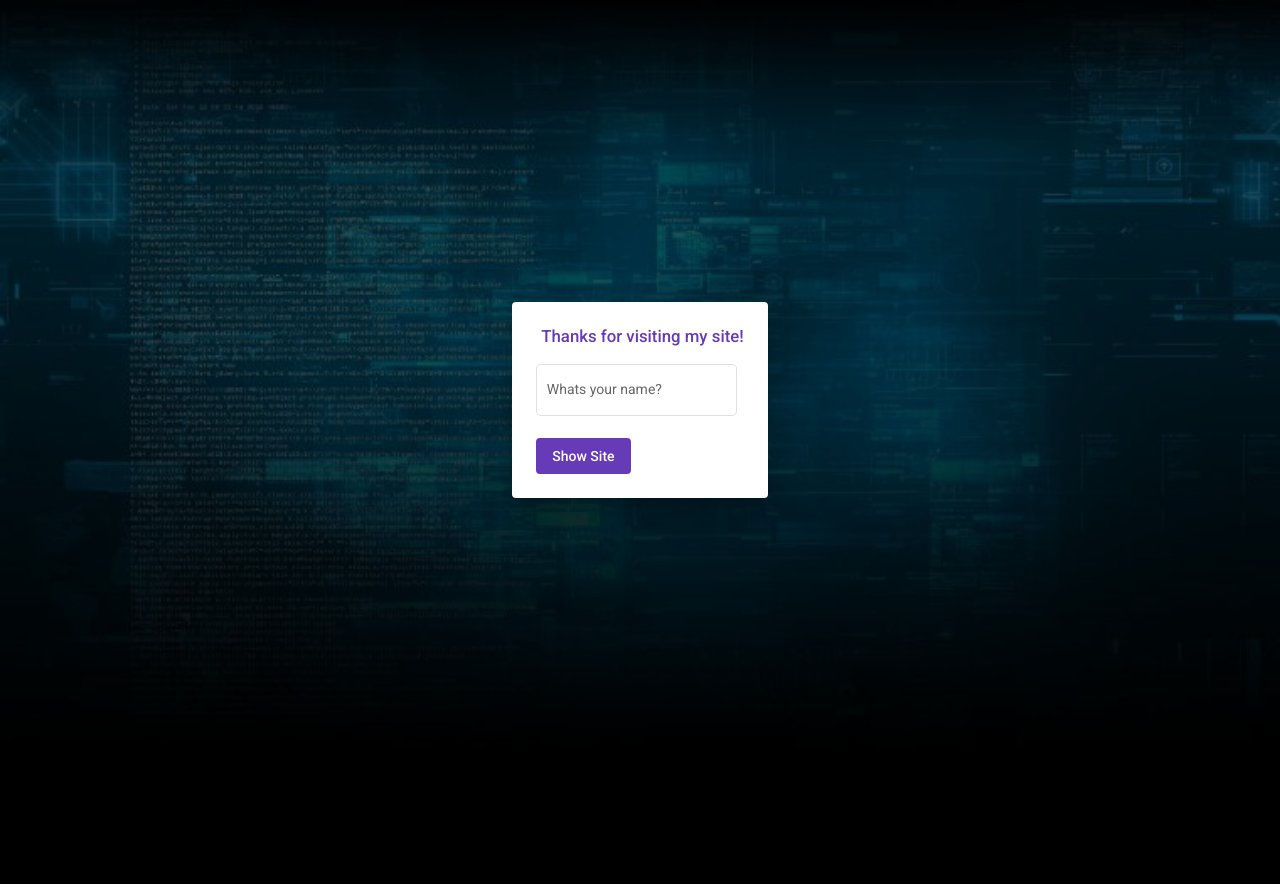
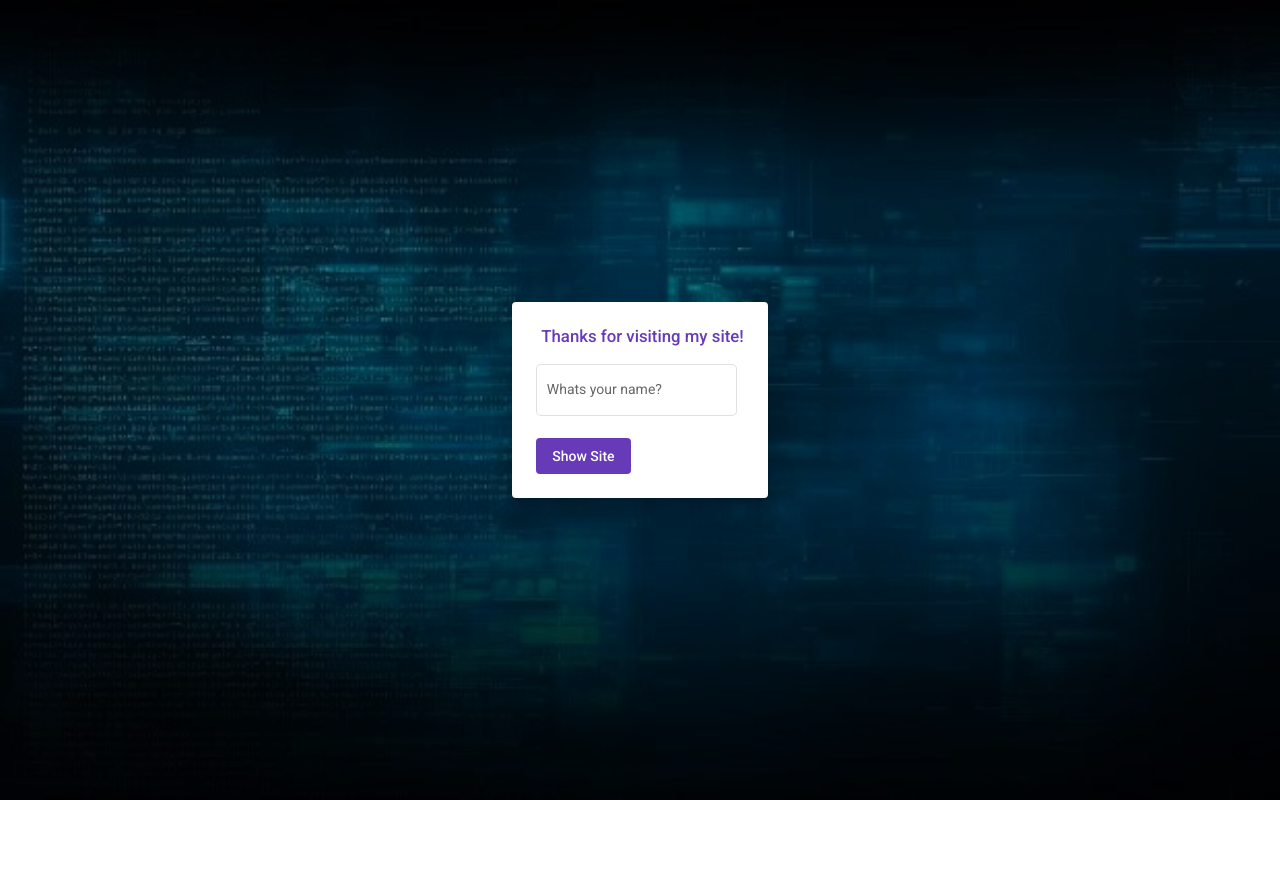
Before and after one commit to KeifferCulbreth/Portfolio, an Angular app: page / in a window 1280 px wide. After the commit the page ends 800 px from the top, so only its background shows below. Built offline with nearby package versions, Linux system fonts and the light colour scheme.

Commit message:
Refining

```diff
--- a/src/app/app.component.html
+++ b/src/app/app.component.html
@@ -1,15 +1,16 @@
-<div class="center-text">
-    <img src="../assets/img/background.jpg" class="background">
-    <div class="centered type-box">
-        <div id="nameIntro" class="large"></div>
-        <div id="myName" class="padding-top-15 "></div>
-        <div id="attribute1" class="padding-top-15 "></div>
-        <div id="attribute2" class="padding-top-15"></div>
-        <div id="attribute3" class="padding-top-15"></div>
-    </div>
-    <div *ngIf="show" class="bottom center" (click)="scroll(bottom)"><div>See more about me</div><mat-icon>code</mat-icon></div>
-    <div *ngIf="show" (click)="scroll(bottom)" class="bellow">
-        <about-accordian ></about-accordian>
+<div >
+    <div>
+        <div class="type-box">
+            <div id="nameIntro" class="large"></div>
+            <div id="myName" class="padding-top-15 center-text"></div>
+            <div id="attribute1" class="padding-top-15 center-text"></div>
+            <div id="attribute2" class="padding-top-15 center-text"></div>
+            <div id="attribute3" class="padding-top-15 center-text"></div>
+        </div>
+        <div *ngIf="show" class="bottom padding-top-15" (click)="scroll(bottom)"><div>See more about me </div><mat-icon>code</mat-icon></div>
+        <div *ngIf="show" (click)="scroll(bottom)" class="bellow">
+            <about-accordian ></about-accordian>
+        </div>
     </div>
     <div #bottom class="inv-bottom"></div>
 </div>
--- a/src/app/app.component.ts
+++ b/src/app/app.component.ts
@@ -29,17 +29,27 @@ export class AppComponent implements OnInit{
       data: {name: this.name}
     })
     this.dialogRef.afterClosed().subscribe(result => {
-      this.name = result.name[0].toUpperCase() + result.name.slice(1);
+      window.scrollTo(0, 0);
+      if(!!result.name) {
+        this.name = result.name[0].toUpperCase() + result.name.slice(1);
+      }
       this.handleTypingIntro();
     })
   }
 
   handleTypingIntro() {
-    let greeting = ' Hey ' + this.name + '! '
-    let basetime = this.getTypeTime(greeting);
-    window.scrollTo(0, 0);
-    this.typeWriter(greeting, 'nameIntro', 0)
-    basetime = this.handleNewSentence(this.name.toLowerCase().trim()==='keiffer'? ' My name is also Keiffer ':' My name is Keiffer ', 'myName',basetime)
+    let greeting;
+    let basetime;
+    if(this.name) {
+      greeting = ' Hey ' + this.name + '! '
+      basetime = this.getTypeTime(greeting);
+      this.typeWriter(greeting, 'nameIntro', 0)
+    } else {
+      greeting = 'I see you like privacy'
+      basetime = this.getTypeTime(greeting);
+      this.typeWriter(greeting, 'nameIntro', 0)
+    }
+    basetime = this.handleNewSentence(!!this.name && this.name.toLowerCase().trim()==='keiffer'? ' My name is also Keiffer ':' My name is Keiffer ', 'myName',basetime)
     basetime = this.handleNewSentence('- Self Starter -', 'attribute1',basetime)
     basetime = this.handleNewSentence('- Problem Solver -', 'attribute2',basetime)
     basetime = this.handleNewSentence('- Innovator -', 'attribute3',basetime)
--- a/src/styles.scss
+++ b/src/styles.scss
@@ -1,10 +1,29 @@
 @import '@angular/material/prebuilt-themes/deeppurple-amber.css';
 @import '~material-design-icons/iconfont/material-icons.css';
-html, body { height: 100%; }
+html, body { height: 100%;
+    background: url(assets/img/background.jpg) no-repeat center center fixed;
+    -webkit-background-size: cover;
+    -moz-background-size: cover;
+    -o-background-size: cover;
+    background-size: cover;
+    align-content: center;
+}
+
 body { margin: 0; font-family: Roboto, "Helvetica Neue", sans-serif; }
+
 .padding-top-15 {
     padding-top: 15px;
 }
+
+.center {
+    display: flex;
+    justify-content: center;
+    align-items: center;
+    height: 500px;
+    border: 3px solid green;
+  }
+
+
 .padding-top-5 {
     padding-top: 5px;
 }
@@ -44,45 +63,42 @@ body { margin: 0; font-family: Roboto, "Helvetica Neue", sans-serif; }
 
 
 .background {
-    height: auto;
-    max-height: 100%;
+    height: 100%;
     width: 100%;
     filter: brightness(50%)
 }
 
 .center-text {
+    font-size: 140%;
+    display: flex;
+    justify-content: center;
+    align-items: center;
     text-align: center;
     color: white;
 }
 
-    .centered {
-        position: absolute;
-        font-weight: bold;
-        font-size: 140%;
-        top: 50%;
-        left: 50%;
-        transform: translate(-50%, -50%);
-    }
 .large {
+    display: flex;
+    justify-content: center;
+    align-items: center;
+    color: white;
     font-size: 175%;
     font-weight: bold;
+    margin-top: 200px;
     margin-bottom: 5px;
 }
 
 .bottom {
-        position: absolute;
-        width: 100%;
-        top: 80%;
-        left: 50%;
-        transform: translate(-50%, 50%);
+    text-align: center;
+    color: white;
+    margin-top: 150px;
+    margin-bottom: 150px;
 }
 
 .bellow {
-        position: absolute;
     width: 100%;
     top: 90%;
     left: 50%;
-        transform: translate(-50%, 50%);
 }
 
 .footer {
```
Also changed, not shown: src/assets/img/background.jpg. Lines whose indentation alone changed are shown as unchanged.
